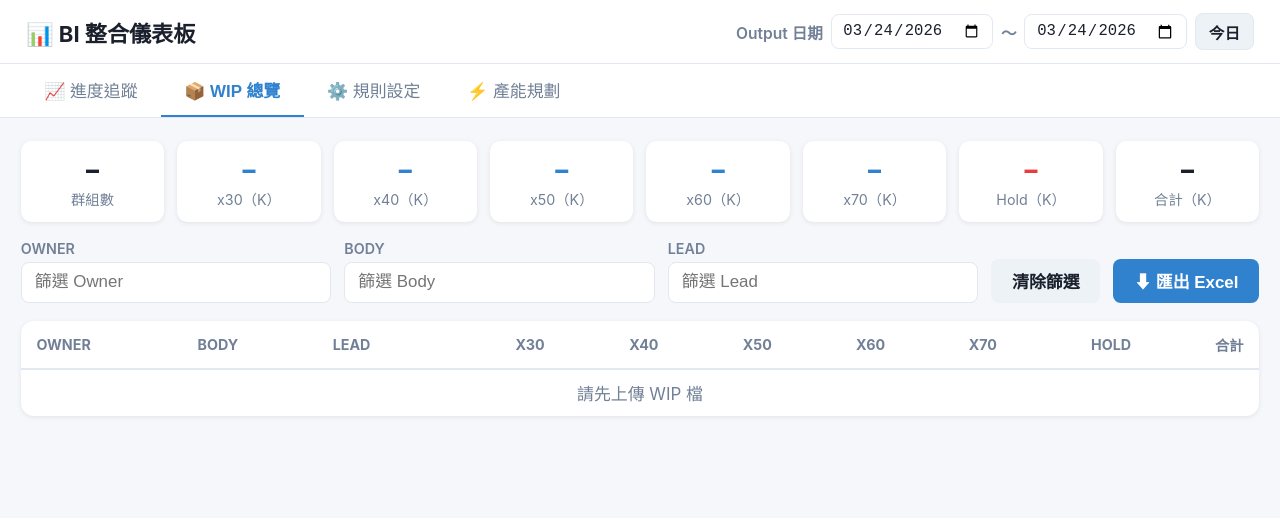
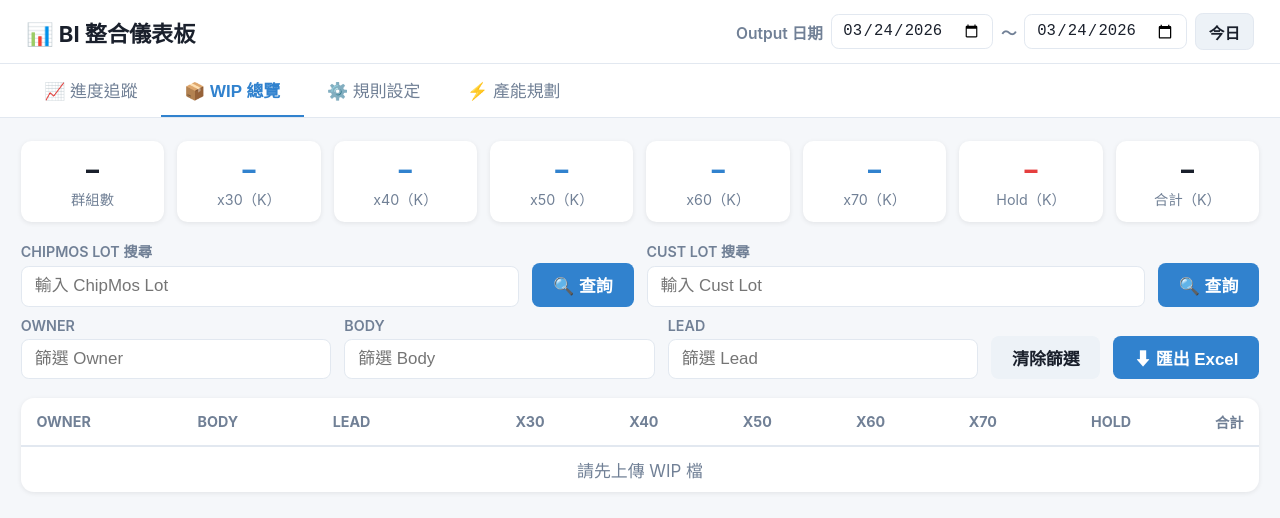
Before and after one commit to jay3210aa-design/BI-dashboard, a plain HTML site: page index.html in a window 1280 px wide. Both pictures are taken after a click on the button "📦 WIP 總覽". Drawn offline with Linux system fonts and the light colour scheme.

Commit message:
Add files via upload

```diff
--- a/index.html
+++ b/index.html
@@ -451,6 +451,23 @@ tr.cap-drag-over td{border-top:2px solid var(--accent)}
       <div class="wip-sum-card"><div class="n"         id="wg-tot">–</div><div class="l">合計（K）</div></div>
     </div>
 
+    <!-- Lot 搜尋列 -->
+    <div class="wip-filter-row" style="margin-bottom:8px">
+      <div class="form-group" style="flex:1 1 200px">
+        <label>ChipMos Lot 搜尋</label>
+        <input type="text" id="search-chipmos" placeholder="輸入 ChipMos Lot"
+          onkeydown="if(event.key==='Enter')searchByLot('chipmos')">
+      </div>
+      <button class="btn btn-primary" onclick="searchByLot('chipmos')">🔍 查詢</button>
+      <div class="form-group" style="flex:1 1 200px">
+        <label>Cust Lot 搜尋</label>
+        <input type="text" id="search-custlot" placeholder="輸入 Cust Lot"
+          onkeydown="if(event.key==='Enter')searchByLot('custlot')">
+      </div>
+      <button class="btn btn-primary" onclick="searchByLot('custlot')">🔍 查詢</button>
+    </div>
+
+    <!-- 篩選列 -->
     <div class="wip-filter-row">
       <div class="form-group">
         <label>Owner</label>
@@ -1187,9 +1204,10 @@ function saveEdit(i) {
 // ── WIP 總覽 ────────────────────────────────────────────
 let wipSortCol = 'total', wipSortDir = -1;
 
-function groupWip() {
+function groupWip(rows) {
+  rows = rows || wipRows;
   const map = {};
-  wipRows.forEach(r => {
+  rows.forEach(r => {
     const owner    = String(getVal(r,'Owner') || '').trim();
     const body     = String(getVal(r,'Body','Body Size') || '').trim();
     const lead     = String(getVal(r,'Lead')  || '').trim();
@@ -1408,6 +1426,29 @@ function openWipDetail(rowIdx, col) {
     ? `<tr><td colspan="${cols.length}" class="modal-empty">無資料</td></tr>`
     : matched.map(r =>
         `<tr>${cols.map(c=>`<td>${escHtml(String(c.compute ? c.compute(r) : (getVal(r,c.key)||'')))}</td>`).join('')}</tr>`
+      ).join('');
+  document.getElementById('detailModal').classList.add('open');
+}
+
+// ── Lot 搜尋 ────────────────────────────────────────────
+function searchByLot(type) {
+  if (!hasWip) { alert('請先上傳 WIP 檔'); return; }
+  const val = document.getElementById(type === 'chipmos' ? 'search-chipmos' : 'search-custlot').value.trim();
+  if (!val) { alert('請輸入搜尋值'); return; }
+  const key  = type === 'chipmos' ? 'ChipMos Lot' : 'Customer Lot';
+  const label = type === 'chipmos' ? 'ChipMos Lot' : 'Cust Lot';
+  const matched = wipRows.filter(r => {
+    const v = String(getVal(r, key) || '');
+    return type === 'chipmos' ? v === val : v.includes(val);
+  });
+  const cols = WIP_DETAIL_COLS.filter(c => c.key !== 'Hold Code');
+  document.getElementById('modalTitle').textContent =
+    `${label}：${val} — 搜尋結果（${matched.length} 筆）`;
+  document.getElementById('modalHead').innerHTML = cols.map(c => `<th>${c.label}</th>`).join('');
+  document.getElementById('modalBody').innerHTML = matched.length === 0
+    ? `<tr><td colspan="${cols.length}" class="modal-empty">查無資料</td></tr>`
+    : matched.map(r =>
+        `<tr>${cols.map(c => `<td>${escHtml(String(c.compute ? c.compute(r) : (getVal(r, c.key) || '')))}</td>`).join('')}</tr>`
       ).join('');
   document.getElementById('detailModal').classList.add('open');
 }
```
